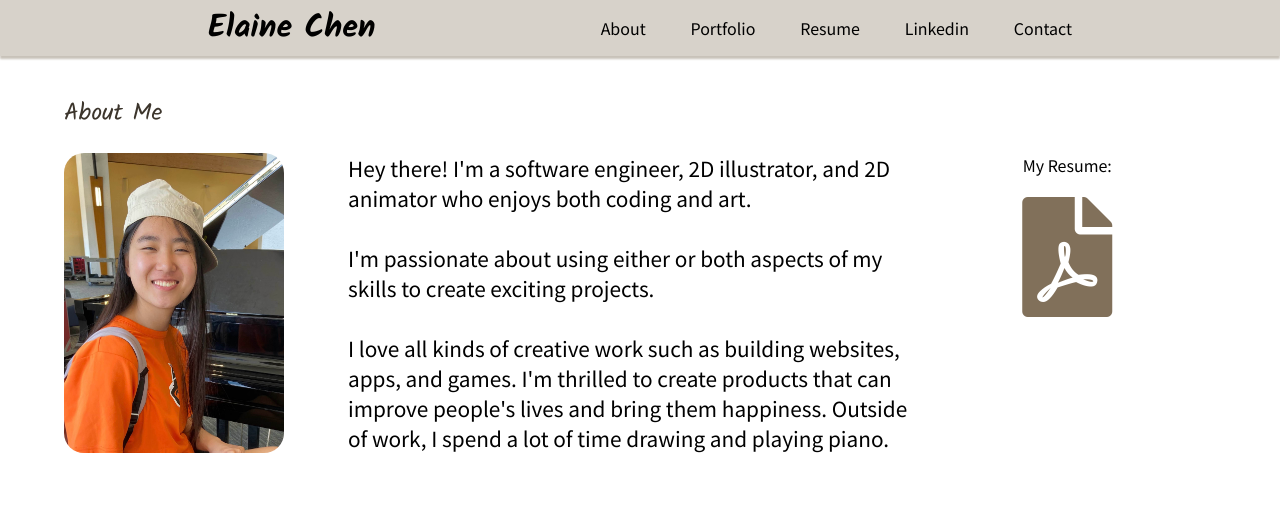
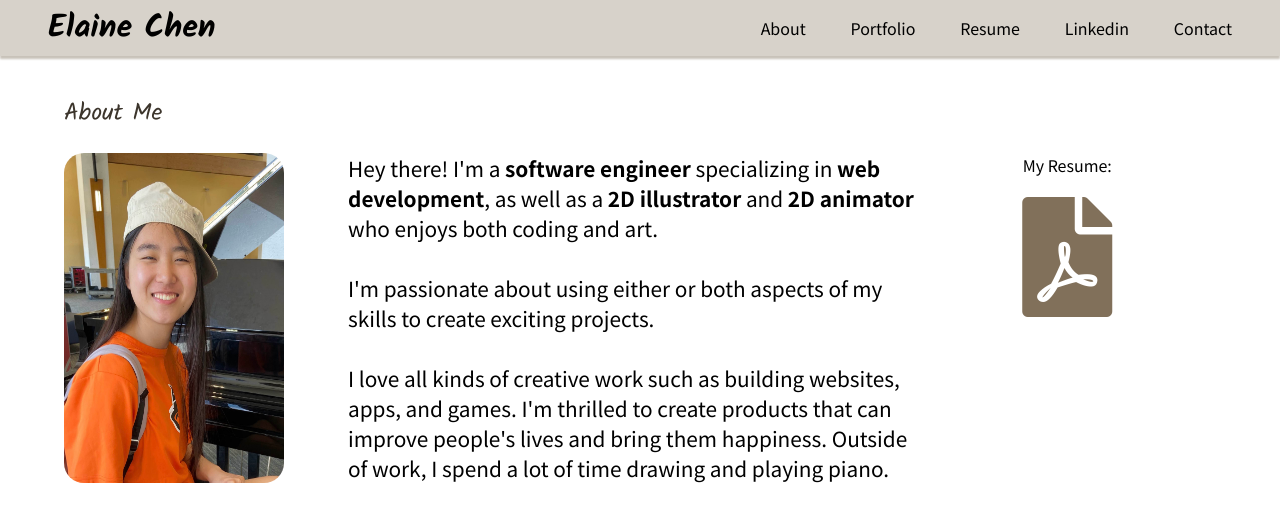
Before and after one commit to ElaineChenDev/ElaineChenDev.github.io, a plain HTML site: page index.html in a window 1280 px wide. Shown: the top 526 px of the page. Drawn offline with Linux system fonts and the light colour scheme; some icons are missing.

Commit message:
update layout and about section texts

```diff
--- a/index.html
+++ b/index.html
@@ -37,7 +37,7 @@
 
         <div class="about" id="aboutMe">
             <img src="./media/myPhoto.jpg" alt="my photo">
-            <p>Hey there! I'm a software engineer, 2D illustrator, and 2D animator who enjoys both coding and art. <br><br>I'm passionate about using either or both aspects of my skills to create exciting projects.
+            <p>Hey there! I'm a <strong>software engineer</strong> specializing in <strong>web development</strong>, as well as a <strong>2D illustrator</strong> and <strong>2D animator</strong> who enjoys both coding and art. <br><br>I'm passionate about using either or both aspects of my skills to create exciting projects.
 
                 <br><br>I love all kinds of creative work such as building websites, apps, and games. I'm thrilled to create products that can improve people's lives and bring them happiness.
 
@@ -47,8 +47,7 @@
         </div>
 
 
-        <!-- projects div will be auto filled when page is load -->
-
+        <!-- projects will be auto filled when page is load -->
         <h2 id="portfolio">My Web Projects</h2>
 
         <div class="projects">
--- a/styles/main.css
+++ b/styles/main.css
@@ -30,7 +30,8 @@ a {
 }
 
 nav {
-    width: 70%;
+    width: 95vw;
+    max-width: 1450px;
     margin: auto;
     /* background-color: rgb(230, 168, 168);
     background-color: rgb(245, 226, 203); */
```
